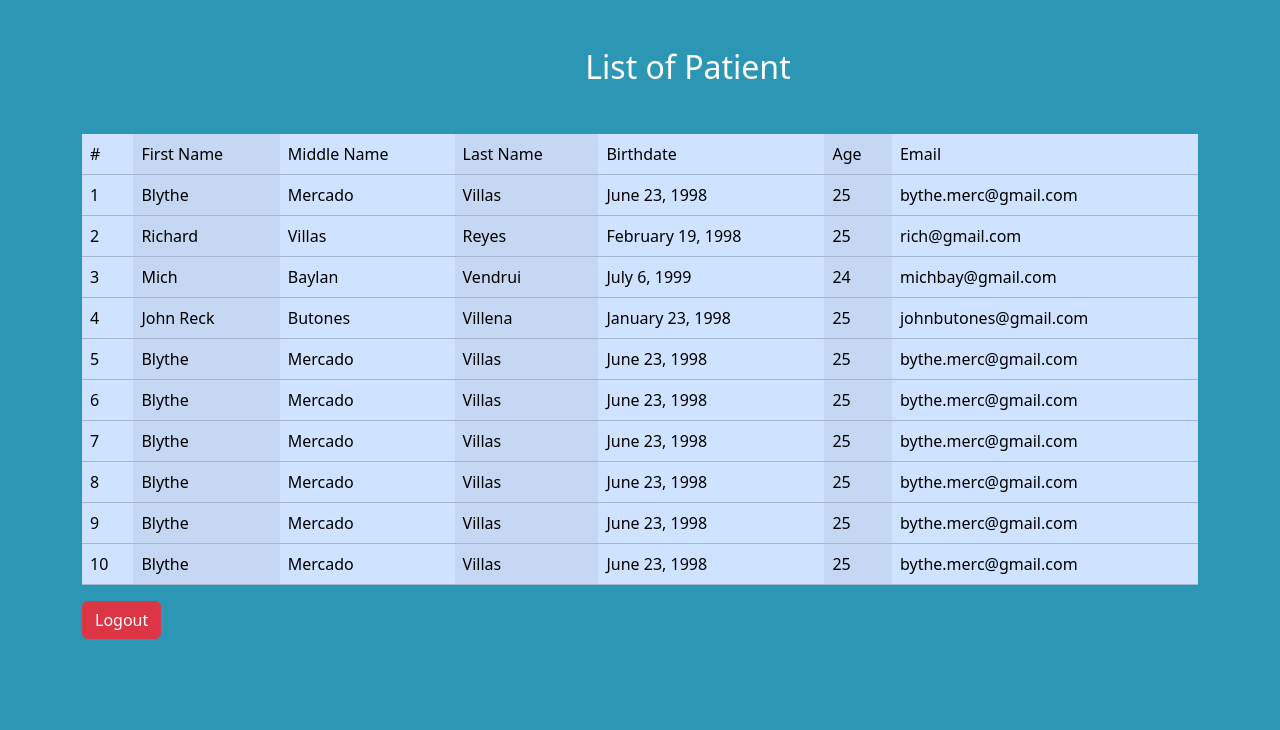
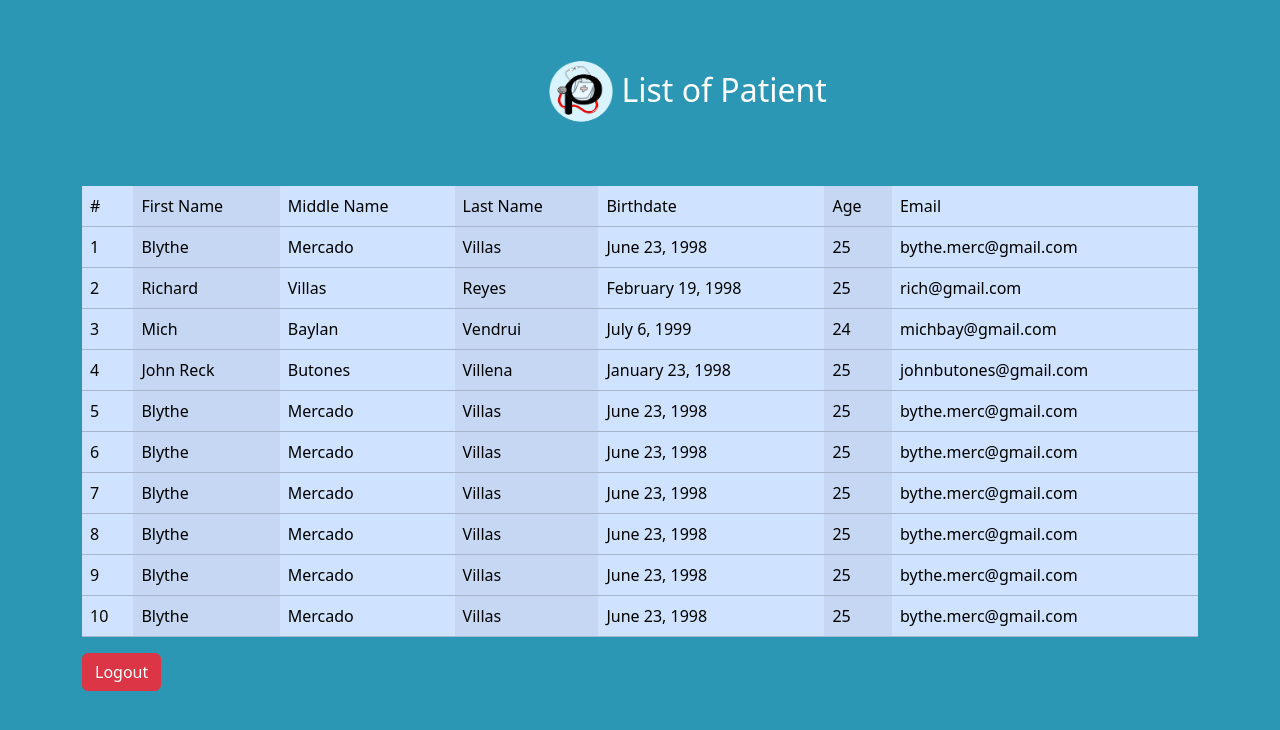
Before and after one commit to WebMaker-07/clinic-care-system, a plain HTML site: page patient.html in a window 1280 px wide. Drawn offline with nearby package versions, Linux system fonts and the light colour scheme.

Commit message:
modified image

```diff
--- a/patient.html
+++ b/patient.html
@@ -16,7 +16,7 @@
 <body>
     <div class="container">
         <div class="container m-5">
-            <h2 class="text-center text-white"> List of Patient</h2>
+            <h2 class="text-center text-white"> <img src="logo.png" alt="" style="width: 5vw; height: auto;" > List of Patient</h2>
         </div>
         <table class="table table-responsive table-striped-columns table-primary">
             <thead">
```
Also changed, not shown: index.html (+1 -1 lines), logo.png (added).
